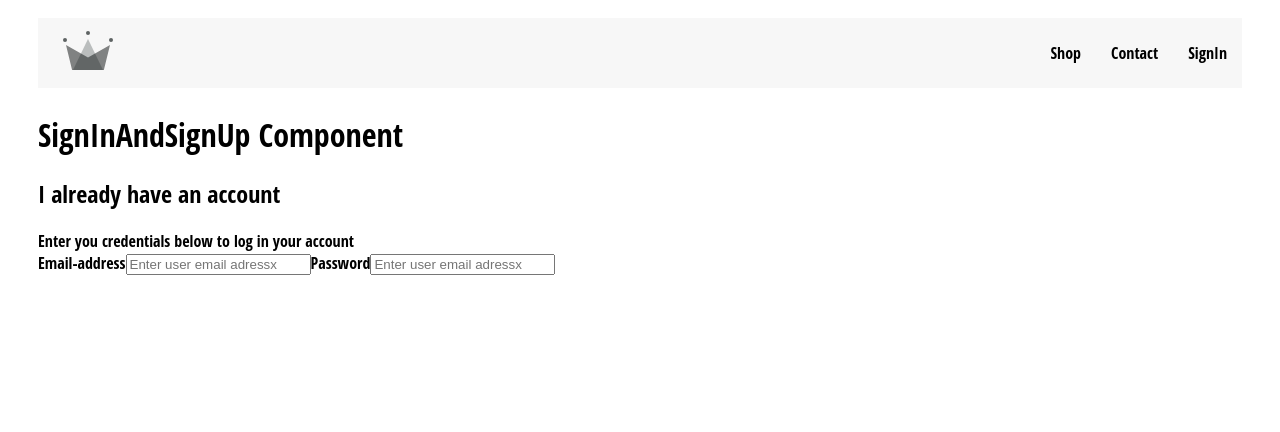
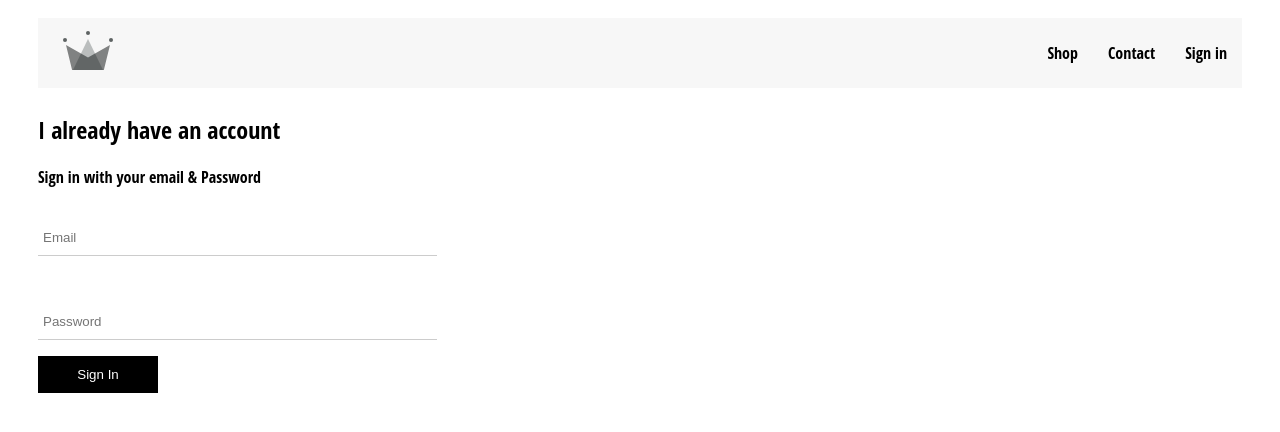
Before and after one commit to MohammedZohaQureshi-lab/clothing-center, a React (Create React App) app: page /SignIn in a window 1280 px wide. Shown: the top 432 px of the page. Built offline with nearby package versions, Linux system fonts and the light colour scheme.

Commit message:
Sign In form, custom button n input

```diff
--- /dev/null
+++ b/src/components/custom-button/custom-button.component.jsx
@@ -0,0 +1,12 @@
+import React from "react";
+import "./custom-button.styles.scss";
+
+const CustomButton = ({ children, ...otherProps }) => {
+  return (
+    <button className="custom-button" {...otherProps}>
+      {children}
+    </button>
+  );
+};
+
+export default CustomButton;
--- /dev/null
+++ b/src/components/custom-button/custom-button.styles.scss
@@ -0,0 +1,14 @@
+.custom-button {
+    background-color: black;
+    color           : white;
+    padding         : 10px;
+    min-width       : 120px;
+    border          : 1px solid black;
+
+    &:hover {
+        cursor    : pointer;
+        border    : 1px solid black;
+        background: white;
+        color     : black;
+    }
+}
--- /dev/null
+++ b/src/components/form-input/form-input.component.jsx
@@ -0,0 +1,19 @@
+import React from "react";
+import "./form-input.styles.scss";
+
+const FormInput = ({ handleChange, label, ...otherProps }) => {
+  return (
+    <div className="form-input-container">
+      <input {...otherProps} onChange={handleChange} />
+      {label ? (
+        <label
+          className={`form-input-label ${
+            otherProps.value.length ? "shrink" : ""
+          }`}
+        >{label}</label>
+      ) : null}
+    </div>
+  );
+};
+
+export default FormInput;
--- /dev/null
+++ b/src/components/form-input/form-input.styles.scss
@@ -0,0 +1,47 @@
+@mixin shrink {
+    position : absolute;
+    left     : 5px;
+    top      : 12px;
+    color    : black;
+    font-size: 12px;
+    z-index  : 0;
+}
+
+.form-input-container {
+    display      : block;
+    position     : relative;
+    padding      : 2rem 0 0 0;
+    margin-bottom: 1rem;
+
+    input[type="email"],
+    input[type="password"] {
+        padding      : 10px 10px 10px 5px;
+        border       : none;
+        border-bottom: 1px solid #ccc;
+        width        : 100%;
+
+        &:focus {
+            outline: none;
+        }
+
+        &:focus~.form-input-label {
+            @include shrink();
+        }
+    }
+
+    input[type="password"] {
+        &:focus {
+            letter-spacing: 0.3rem;
+        }
+
+    }
+
+    .form-input-label {
+        position  : absolute;
+        left      : 5px;
+        top       : 40px;
+        color     : #a09b9b;
+        z-index   : -1;
+        transition: 300ms ease all;
+    }
+}
--- a/src/components/header/header.component.jsx
+++ b/src/components/header/header.component.jsx
@@ -13,7 +13,7 @@ const Header = () => {
             <div className="options">
                 <Link className="option" to="/Shop">Shop</Link>
                 <Link className="option" to="/Shop">Contact</Link>
-                <Link className="option" to="/SignIn">SignIn</Link>
+                <Link className="option" to="/SignIn">Sign in</Link>
 
             </div>
 
--- a/src/components/sign-in/sign-in.component.jsx
+++ b/src/components/sign-in/sign-in.component.jsx
@@ -1,5 +1,7 @@
-import React, { Component } from 'react';
-import './sign-in.styles.scss';
+import React, { Component } from "react";
+import "./sign-in.styles.scss";
+import FormInput from "../form-input/form-input.component";
+import CustomButton from "../custom-button/custom-button.component";
 
 class SignIn extends Component {
   constructor(props) {
@@ -7,24 +9,47 @@ class SignIn extends Component {
     this.state = {
       email: "",
       password: ""
-
+    };
   }
-    }
-    handleChange(){}
+  handleSubmit = event => {
+    event.preventDefault();
+    this.setState({ email: "", password: "" });
+    console.log("Submitted");
+  };
+  handleChange = event => {
+    const { value, name } = event.target;
+    this.setState({ [name]: value }, () => console.log(this.state));
+    //console.log(this.state.email, value, name);
+  };
   render() {
     return (
       <div className="sign-in">
         <h2>I already have an account</h2>
-                <span>Enter you credentials below to log in your account</span>
+        <span>Sign in with your email & Password</span>
+        <form onSubmit={event => this.handleSubmit}>
+          <FormInput
+            name="email"
+            label="Email"
+            placeholder="Email"
+            type="email"
+            value={this.state.email}
+            required
+            handleChange={this.handleChange}
+          />
 
-                <form>
-                    <label>Email-address</label>
-                    <input name ="EmailAddress" type="email" placeholder="Enter user email adressx" onChange={this.statehandleChange}  data-value={this.state.email} />
-                    <label>Password</label>
-                    <input type="password" placeholder="Enter user email adressx" data-value={this.state.password} />
+          <FormInput
+            name="password"
+            label="Password"
+            placeholder="Password"
+            value={this.state.password}
+            type="password"
+            handleChange={this.handleChange}
+            required
+          />
+
+          <CustomButton type="submit">Sign In</CustomButton>
         </form>
       </div>
-
     );
   }
 }
--- a/src/components/sign-in/sign-in.styles.scss
+++ b/src/components/sign-in/sign-in.styles.scss
@@ -0,0 +1,3 @@
+.sign-in {
+    max-width: 30vw;
+}
--- a/src/page/sign-in-and-sign-up/sign-in-and-sign-up.component.jsx
+++ b/src/page/sign-in-and-sign-up/sign-in-and-sign-up.component.jsx
@@ -4,8 +4,7 @@ import SignIn from '../../components/sign-in/sign-in.component';
 
 const SignInAndSignUp = () => {
     return (
-        <div>
-            <h1>SignInAndSignUp Component</h1>
+        <div className="signIn-signUp-container">
         <SignIn />
         </div>
     );
```
Also changed, not shown: src/components/sign-up/sign-up.component.jsx (added, +11 -0 lines), src/components/sign-up/sign-up.styles.scss (added), 1 other file (tests, documents, lock files or other folders). Lines whose indentation alone changed are shown as unchanged.
